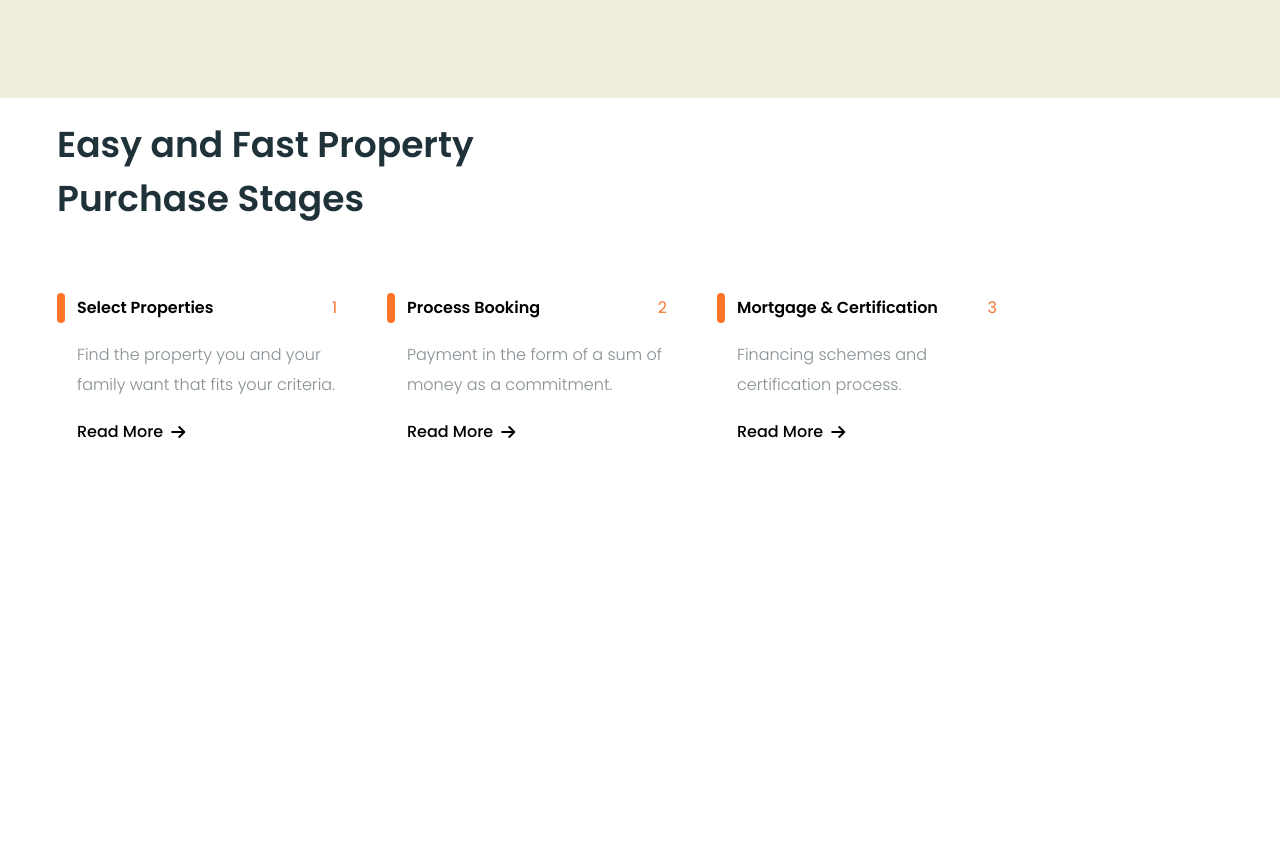
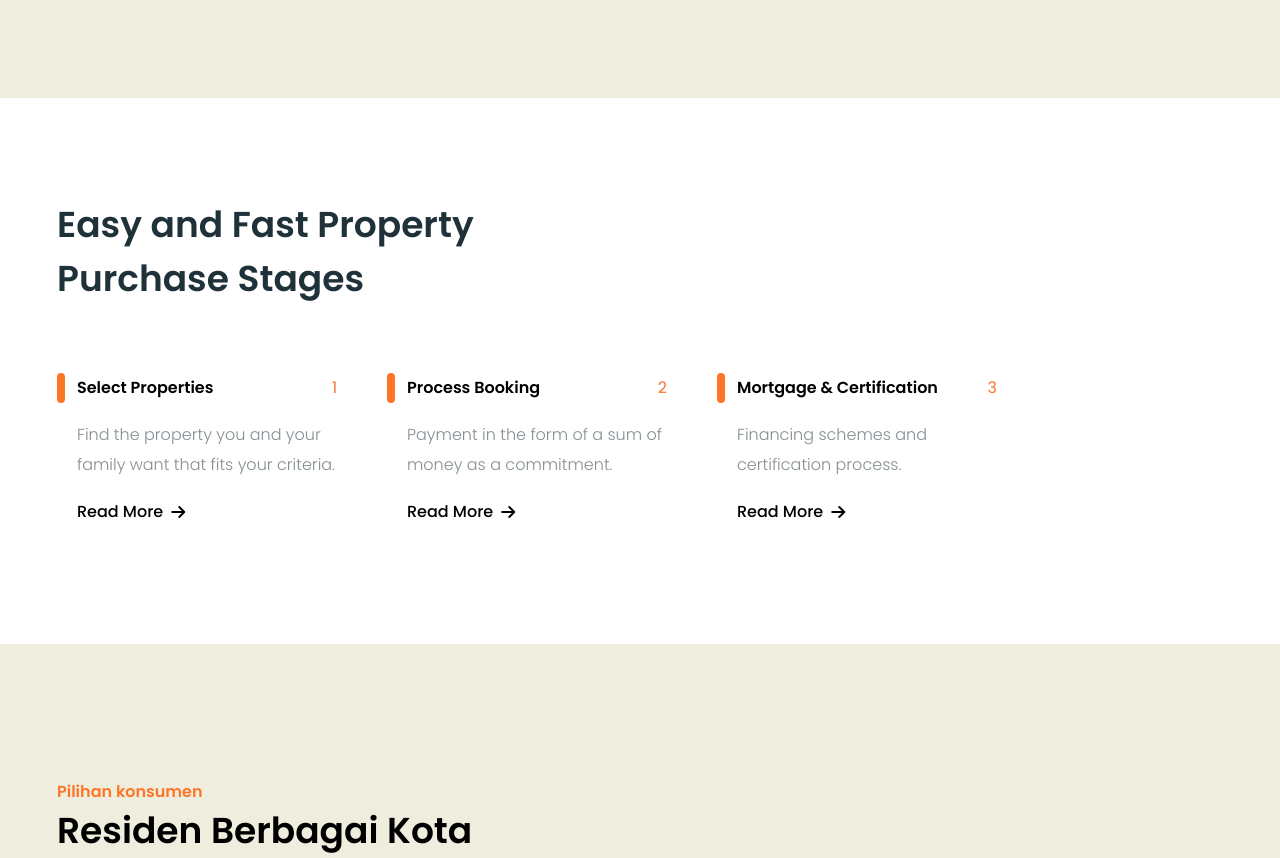
Before and after one commit to immubtasin/Omah, a website: page index.html in a window 1280 px wide. Shown: the part 729-1587 px from the top of the page. Before the commit the page ends 1193 px from the top, so only its background shows below. Drawn offline with nearby package versions, Linux system fonts and the light colour scheme.

Commit message:
Update feature

```diff
--- a/index.html
+++ b/index.html
@@ -15,9 +15,7 @@
   <!-- Google Font: Poppins -->
   <link rel="preconnect" href="https://fonts.googleapis.com">
   <link rel="preconnect" href="https://fonts.gstatic.com" crossorigin>
-  <link
-    href="https://fonts.googleapis.com/css2?family=Poppins:wght@300;400;500;600;700&display=swap"
-    rel="stylesheet">
+  <link href="https://fonts.googleapis.com/css2?family=Poppins:wght@300;400;500;600;700&display=swap" rel="stylesheet">
 
   <script>
     tailwind.config = {
@@ -40,9 +38,9 @@
     <nav>
       <div class="max-w-[1166px] mx-auto">
         <div class="flex justify-between items-center">
-          <img src="./assets/logo.png" alt="Logo">
+          <img class="" src="./assets/logo.png" alt="Logo">
 
-          <ul class="flex gap-[100px]">
+          <ul class="hidden md:flex flex gap-[100px]">
             <li class="relative text-[#203239] font-light hover:font-semibold">
               Home
             </li>
@@ -80,14 +78,10 @@
           <div class="relative flex items-center">
             <i class="fa-solid fa-location-dot absolute left-4 text-[20px] text-[#f6762e]"></i>
 
-            <input
-              type="text"
-              placeholder="Search location, properties, residential group"
-              class="w-[508px] h-[70px] rounded-[15px] pl-[56px] outline-none"
-            />
+            <input type="text" placeholder="Search location, properties, residential group"
+              class="w-[508px] h-[70px] rounded-[15px] pl-[56px] outline-none" />
 
-            <button
-              class="ml-3 w-[130px] h-[70px] rounded-[15px] bg-white text-[rgba(32,50,57,0.55)]
+            <button class="ml-3 w-[130px] h-[70px] rounded-[15px] bg-white text-[rgba(32,50,57,0.55)]
                      hover:bg-[#F6762E] hover:text-white transition-all">
               Search
             </button>
@@ -103,7 +97,7 @@
   </header>
 
   <!-- MAIN -->
-  <main class="mt-5">
+  <main class="pt-[100px] pb-[100px]">
     <div class="max-w-[1166px] mx-auto">
 
       <h2 class="text-[36px] font-semibold text-[#203239] leading-[150%] w-[533px] mb-[50px]">
@@ -113,8 +107,7 @@
       <div class="flex gap-[30px]">
 
         <!-- CARD -->
-        <div
-          class="relative bg-white w-[300px] p-5 rounded-[15px]
+        <div class="relative bg-white w-[300px] p-5 rounded-[15px]
                  hover:shadow-lg hover:-translate-y-1 transition-all">
 
           <span class="absolute left-0 top-[17px] w-[8px] h-[30px] bg-[#FF7527] rounded-[15px]"></span>
@@ -135,8 +128,7 @@
         </div>
 
         <!-- CARD 2 -->
-        <div
-          class="relative bg-white w-[300px] p-5 rounded-[15px]
+        <div class="relative bg-white w-[300px] p-5 rounded-[15px]
                  hover:shadow-lg hover:-translate-y-1 transition-all">
 
           <span class="absolute left-0 top-[17px] w-[8px] h-[30px] bg-[#FF7527] rounded-[15px]"></span>
@@ -157,8 +149,7 @@
         </div>
 
         <!-- CARD 3 -->
-        <div
-          class="relative bg-white w-[300px] p-5 rounded-[15px]
+        <div class="relative bg-white w-[300px] p-5 rounded-[15px]
                  hover:shadow-lg hover:-translate-y-1 transition-all">
 
           <span class="absolute left-0 top-[17px] w-[8px] h-[30px] bg-[#FF7527] rounded-[15px]"></span>
@@ -179,8 +170,23 @@
         </div>
 
       </div>
+
     </div>
   </main>
+  <section class="bg-[#EEEDDE] pt-[68px]">
+    <div class="max-w-[1166px] mx-auto">
+      <div class="bg-[#EEEDDE]">
+        <div class="max-w-[1166px] mx-auto">
+          <h2 class="text-[16px] font-semibold text-[#FF7527] mt-[68px]">Pilihan konsumen</h2>
+          <h2 class="text-[36px] font-semibold">Residen Berbagai Kota</h2>
+
+          </div>
+        </div>
+      </div>
+    </div>
+
+  </section>
 
 </body>
+
 </html>
```
Also changed, not shown: Assets/img1.jpg (added), Assets/img2.png (added), Assets/img3.jpg (added).
